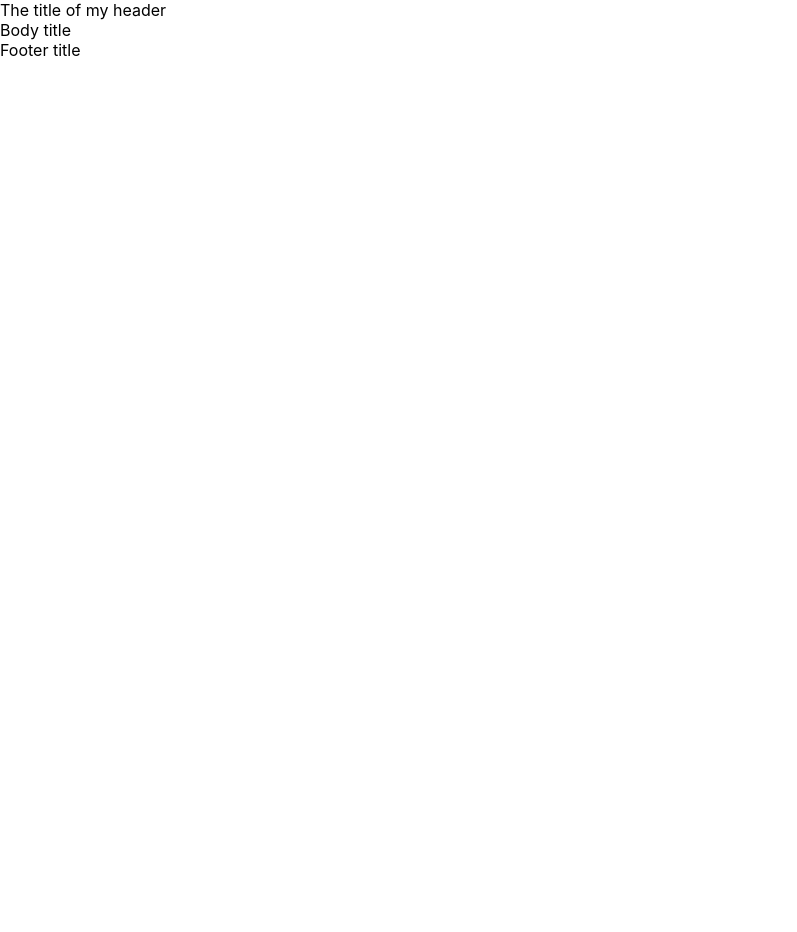
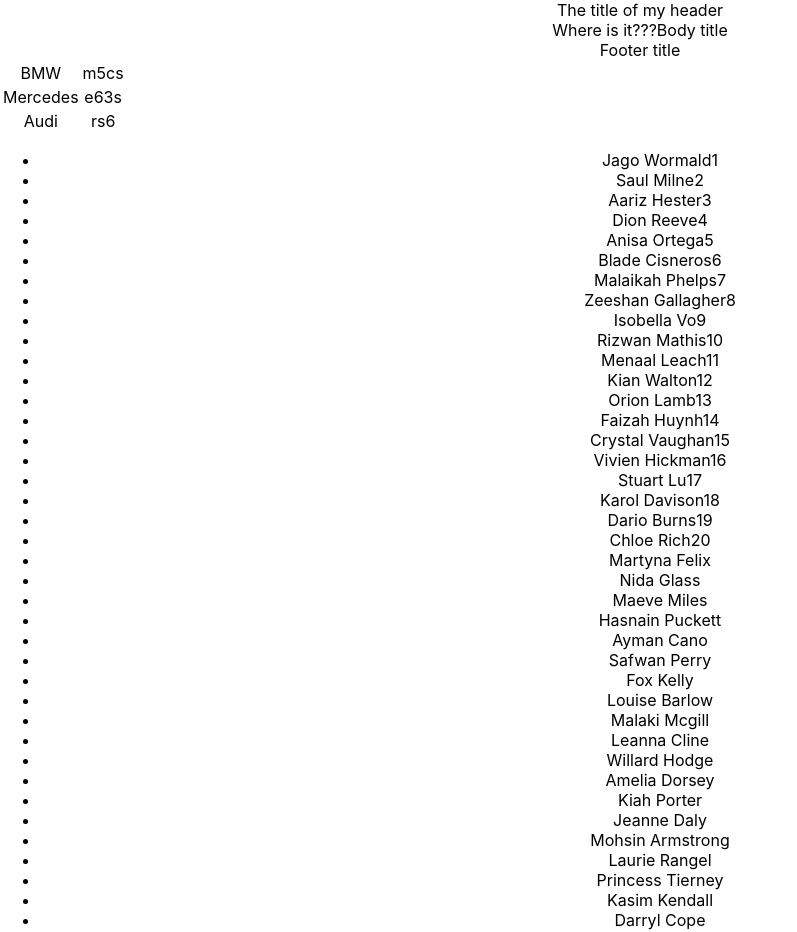
Before and after one commit to showermax/vscodeapp, a React (Create React App) app: page / in a window 1280 px wide. Shown: the top 932 px of the page, without its empty margins (0-797 px from the left). Before the commit the page ends 800 px from the top, so only its background shows below. Built offline with nearby package versions, Linux system fonts and the light colour scheme.

Commit message:
Howewor microtasks

```diff
--- a/src/App.tsx
+++ b/src/App.tsx
@@ -4,14 +4,136 @@ import './App.css';
 import { Header } from './site/header';
 import { Body } from './site/body';
 import { Footer } from './site/footer';
+import { NewComponent } from './NewComponent';
 
 function App() {
+  const topCars = [
+    {manufacturer:'BMW', model:'m5cs'},
+    {manufacturer:'Mercedes', model:'e63s'},
+    {manufacturer:'Audi', model:'rs6'}
+  ]
+
+  const data1 = {
+    title: "What to do",
+    tasks: [
+      { taskId: 1, title: "HTML&CSS2", isDone: true },
+      { taskId: 2, title: "JS2", isDone: true }
+    ],
+    students: [
+      'Jago Wormald1',
+      'Saul Milne2',
+      'Aariz Hester3',
+      'Dion Reeve4',
+      'Anisa Ortega5',
+      'Blade Cisneros6',
+      'Malaikah Phelps7',
+      'Zeeshan Gallagher8',
+      'Isobella Vo9',
+      'Rizwan Mathis10',
+      'Menaal Leach11',
+      'Kian Walton12',
+      'Orion Lamb13',
+      'Faizah Huynh14',
+      'Crystal Vaughan15',
+      'Vivien Hickman16',
+      'Stuart Lu17',
+      'Karol Davison18',
+      'Dario Burns19',
+      'Chloe Rich20',
+      'Martyna Felix',
+      'Nida Glass',
+      'Maeve Miles',
+      'Hasnain Puckett',
+      'Ayman Cano',
+      'Safwan Perry',
+      'Fox Kelly',
+      'Louise Barlow',
+      'Malaki Mcgill',
+      'Leanna Cline',
+      'Willard Hodge',
+      'Amelia Dorsey',
+      'Kiah Porter',
+      'Jeanne Daly',
+      'Mohsin Armstrong',
+      'Laurie Rangel',
+      'Princess Tierney',
+      'Kasim Kendall',
+      'Darryl Cope',
+      'Elysha Ray',
+      'Liyana Harris',
+      'Kashif Blackburn',
+      'Atif Zimmerman',
+      'Sila Hartley',
+      'Ralphie Hebert',
+    ]
+  }
+  const data2 = {
+    title: "What to learn",
+    tasks: [
+      { taskId: 1, title: "HTML&CSS", isDone: true },
+      { taskId: 2, title: "JS", isDone: true }
+    ],
+    students: [
+      'Rick Kane',
+      'Finnlay Bentley',
+      'Samia North',
+      'Isaac Morton',
+      'Lily-Ann Clifford',
+      'Thalia Park',
+      'Sapphire Cruz',
+      'Cieran Vazquez',
+      'Anya Estes',
+      'Dominika Field',
+      'Rosanna Chung',
+      'Safiyah Davey',
+      'Ryley Beasley',
+      'Kalvin Trejo',
+      'Evie-Mae Farrell',
+      'Juliet Valencia',
+      'Astrid Austin',
+      'Lyle Montgomery',
+      'Nisha Mora',
+      'Kylie Callaghan',
+      'Star Wilks',
+      'Marissa Colley',
+      'Asa Fuller',
+      'Leigh Kemp',
+      'Avleen Dawson',
+      'Sammy Bonilla',
+      'Acacia Becker',
+      'Coral Shepherd',
+      'Melina Molina',
+      'Kiran Bailey',
+      'Clara Escobar',
+      'Alexandru Horn',
+      'Brandon-Lee Mercado',
+      'Elouise Weston',
+      'King Long',
+      'Kerri Searle',
+      'Kanye Hamer',
+      'Elwood Benitez',
+      'Mikail Whitaker',
+      'Bobby Hardy',
+      'Talha Ferry',
+      'Priscilla Landry',
+      'Olivia-Grace Cain',
+      'Kiaan Wallace',
+      'Wesley Padilla90',
+      'Ella-Grace Wooten91',
+      'Kaif Molloy92',
+      'Kamal Broadhurst93',
+      'Bianca Ferrell94',
+      'Micheal Talbot95',
+    ]
+  }
+
   return (
-    <>
-      <Header title={'The title of my header'}/>
-      <Body titleForBody={'Body title'}/>
-      <Footer titleForFooter={'Footer title'}/>
-    </>
+    <div className="App">
+      <Header title={'The title of my header'} />
+      <Body titleForBody={'Body title'} />
+      <Footer titleForFooter={'Footer title'} />
+      <NewComponent students={data1.students} cars={topCars} />
+    </div>
   );
 }
 
--- /dev/null
+++ b/src/NewComponent.tsx
@@ -0,0 +1,21 @@
+import React from 'react';
+type NewComponentType = {
+    students: Array<string>
+    cars:Array<spType>
+}
+ type spType = {
+    manufacturer: string
+    model: string
+ }
+export const NewComponent = (props: NewComponentType) => {
+    return (
+        <div>
+            <table>
+                {props.cars.map((el,i)=> <tr key={i}><td>{el.manufacturer}</td><td>{el.model}</td></tr>)}
+            </table>
+            <ul>
+                {props.students.map((el,i)=> <li key = {i}>{el}</li>)}
+            </ul>
+        </div>
+    )
+}
--- a/src/site/body.tsx
+++ b/src/site/body.tsx
@@ -4,7 +4,7 @@ type BodyTitleType = {
 export const Body = (props: BodyTitleType) => {
     return (
         <div>
-            {props.titleForBody}
+            Where is it???{props.titleForBody}
         </div>
     )
 }
```
